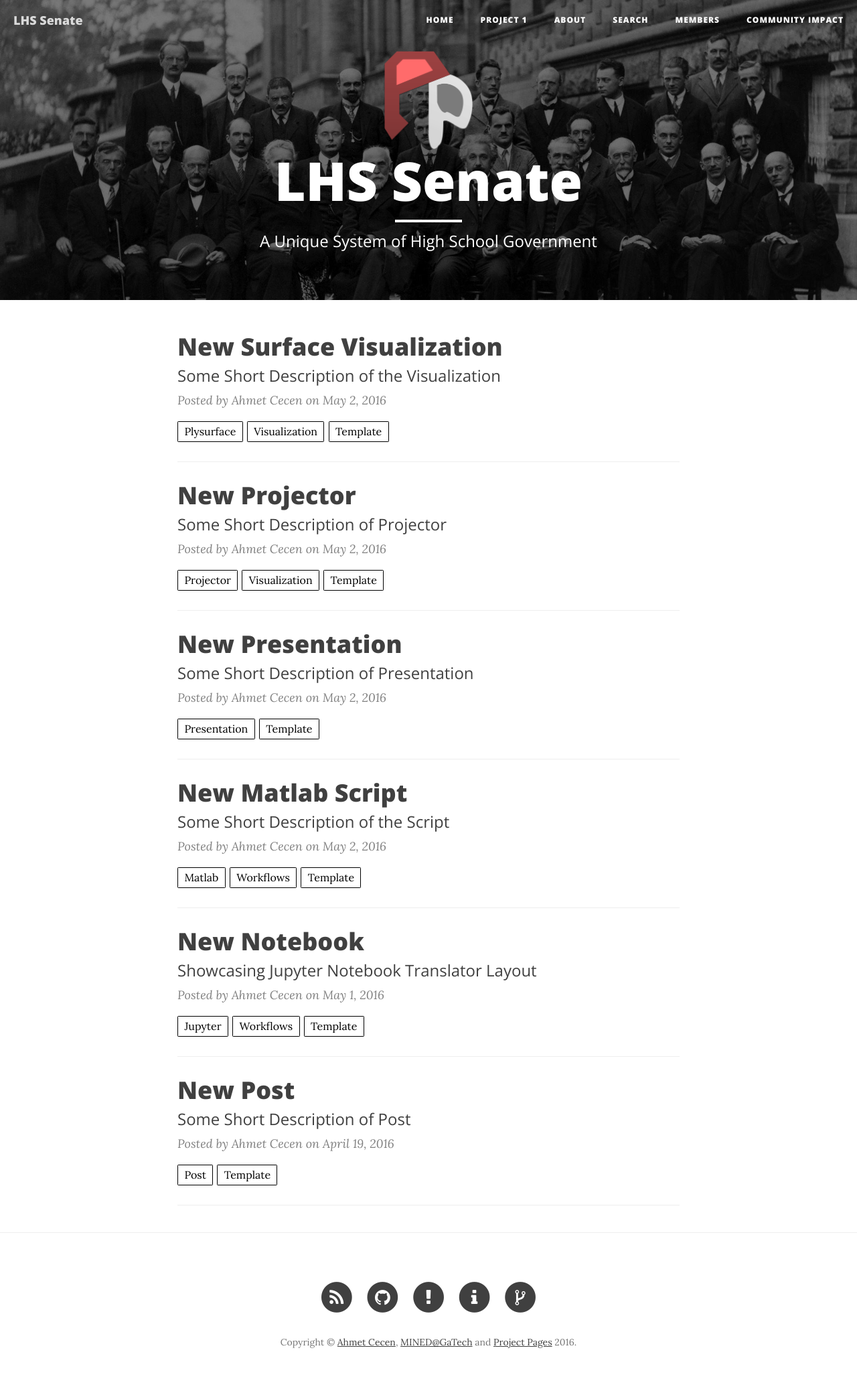
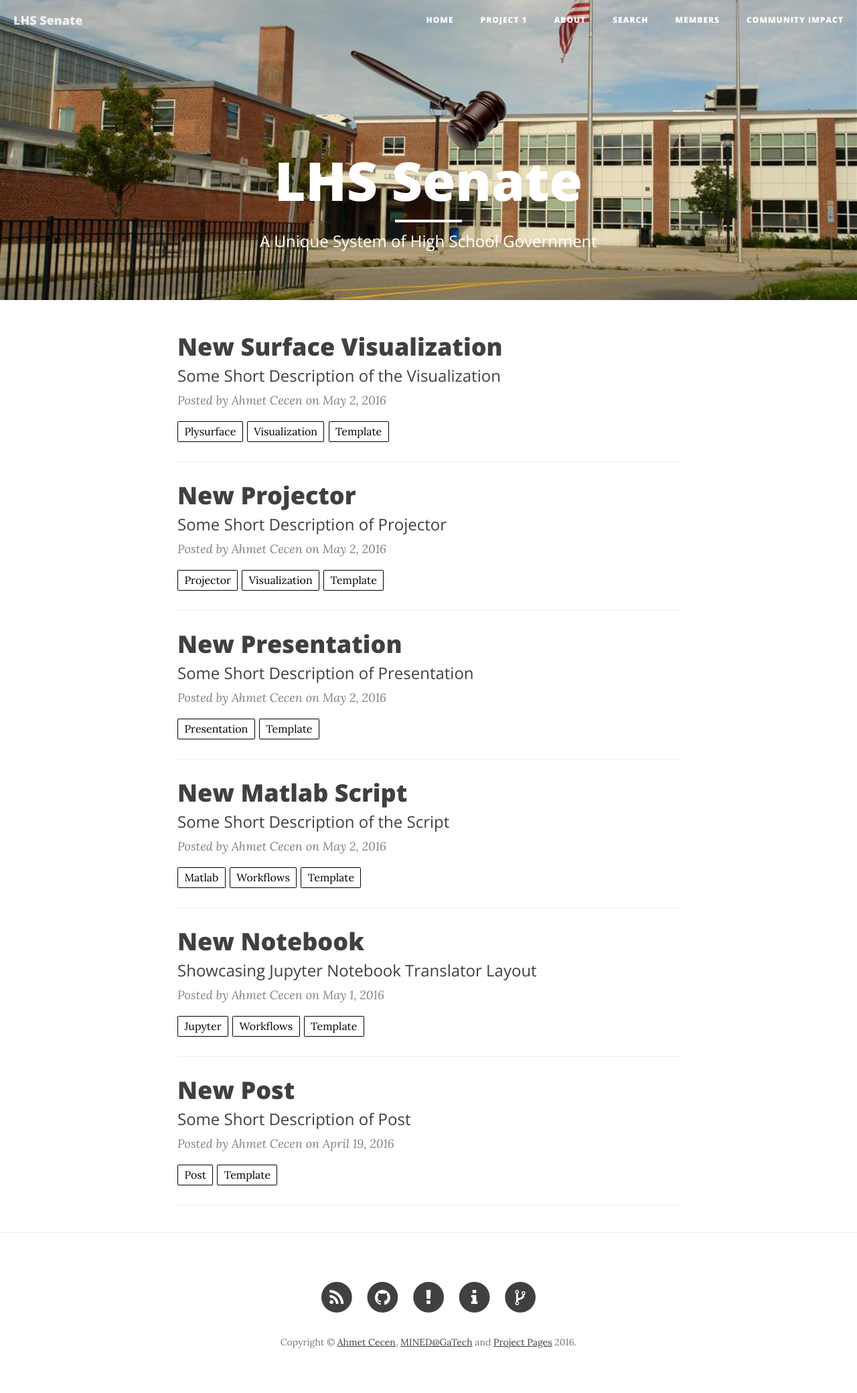
Before and after one commit to vitaedev/lhssenate, a Jekyll site: the page built from index.html, in a window 1280 px wide. Shown: the whole page at 67% size. Built offline with Jekyll 4.4.1, drawn with Linux system fonts in a browser that asks for light colours; nearby versions of some CDN libraries; the list of posts is cut into pages by our own code.

Commit message:
changed bg image and logo

```diff
--- a/_config.yml
+++ b/_config.yml
@@ -10,7 +10,7 @@ url: "http://vitaedev.com/"
 baseurl: "/lhssenate"
 header-img: img/home-bg.jpg
 headercolor: "#FFFFFF"
-logo: /lhssenate/img/logos/Project-Pages-New-Logo-Inverted.png
+logo: /lhssenate/img/logos/gavel.png
 
 # Tertiary Parameters
 github_username:  projectpages
```
Also changed, not shown: img/home-bg-prev.jpg (added), img/home-bg.jpg, img/logos/gavel.png (added).
